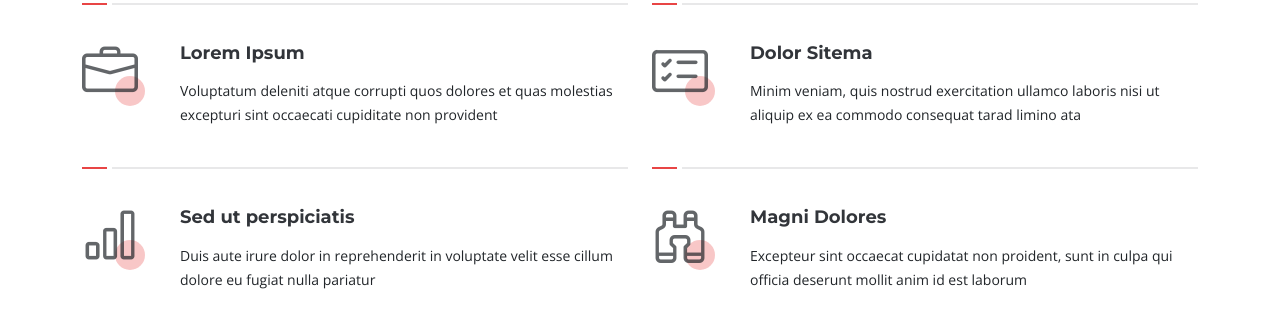
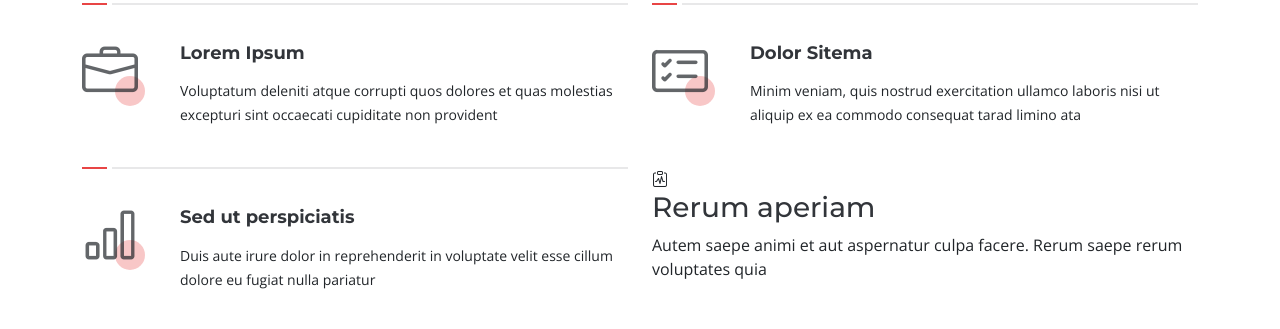
Before and after one commit to ShravaniGulhane/startupp, a plain HTML site: page index.html in a window 1280 px wide. Shown: the part 2312-2641 px from the top of the page. Drawn offline with nearby package versions, Linux system fonts and the light colour scheme.

Commit message:
Update index.html

```diff
--- a/index.html
+++ b/index.html
@@ -290,6 +290,13 @@
               </div>
             </div>
           </div><!-- End Service Item -->
+          <div class="col-md-6" data-aos="fade-up" data-aos-delay="300">
+                <div class="icon-box">
+                  <i class="bi bi-clipboard-pulse"></i>
+                  <h3>Rerum aperiam</h3>
+                  <p>Autem saepe animi et aut aspernatur culpa facere. Rerum saepe rerum voluptates quia</p>
+                </div>
+              </div> <!-- End Icon Box --
 
           <div class="col-lg-6 " data-aos="fade-up" data-aos-delay="400">
             <div class="service-item d-flex">
```
